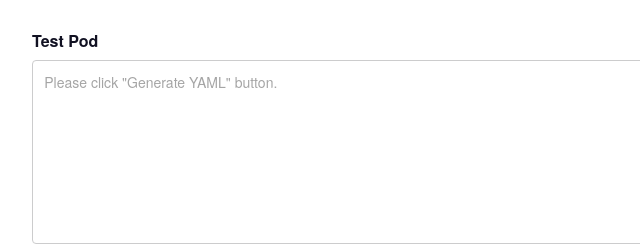
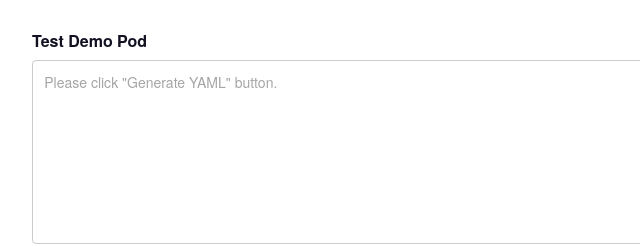
Before and after one commit to NoppadolXOM/AAD-YAML-Gen, a plain HTML site: page index.html in a window 1280 px wide. Shown: the part 1876-2122 px from the top of the page, 0-640 px from the left. Drawn offline with Linux system fonts and the light colour scheme; a web font is replaced by a local one.

Commit message:
Update index.html

```diff
--- a/index.html
+++ b/index.html
@@ -363,7 +363,7 @@
         </div>
 
         <div class="em-c-field  ">
-          <label for="txtTestPod" class="em-c-field__label">Test Pod</label>
+          <label for="txtTestPod" class="em-c-field__label">Test Demo Pod</label>
           <div class="em-c-field__body">
             <textarea
               class="em-c-textarea  em-u-font-size-small-2"
```
